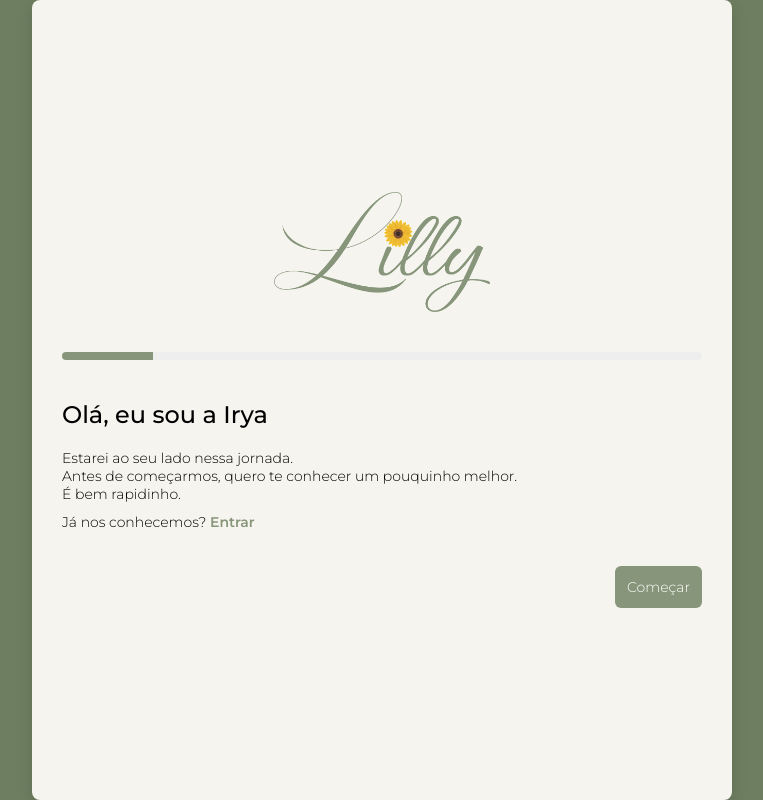
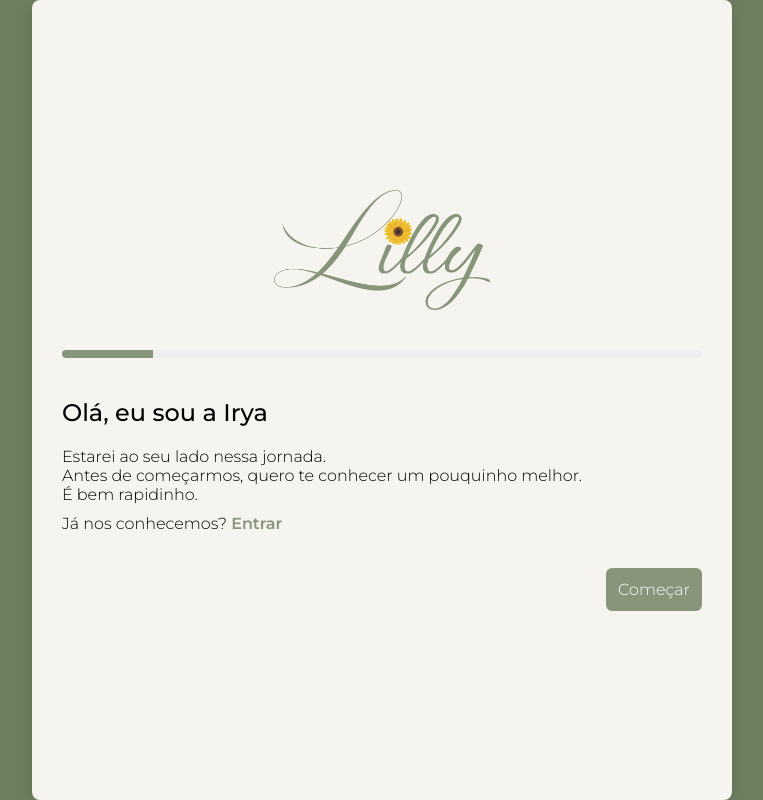
Before and after one commit to Power-Agentz/irya-web, a React (Vite) app: page /cadastro in a window 1280 px wide. Shown: the whole page, without its empty margins (258-1021 px from the left). Built offline with nearby package versions, Linux system fonts and the light colour scheme; no server answers.

Commit message:
fix: font-size alterado para no minimo 16px

```diff
--- a/package.json
+++ b/package.json
@@ -1,7 +1,7 @@
 {
   "name": "irya-web",
   "private": true,
-  "version": "0.0.4",
+  "version": "0.0.5",
   "type": "module",
   "scripts": {
     "dev": "vite",
--- a/src/components/BackButton/BackButton.css
+++ b/src/components/BackButton/BackButton.css
@@ -9,7 +9,7 @@
   align-items: center;
   color: var(--primary);
   gap: 6px;
-  font-size: 14px;
+  font-size: 16px;
   font-family: var(--font-headline);
 }
 .back-button > img {
--- a/src/components/Button/Button.css
+++ b/src/components/Button/Button.css
@@ -7,7 +7,7 @@
   border-radius: 6px;
   cursor: pointer;
   font-weight: 300;
-  font-size: 14px;
+  font-size: 16px;
   transition:
     background-color 0.3s ease,
     transform 0.1s ease;
@@ -22,7 +22,7 @@
   border-radius: 6px;
   cursor: pointer;
   font-weight: 300;
-  font-size: 14px;
+  font-size: 16px;
   transition:
     background-color 0.3s ease,
     transform 0.1s ease;
--- a/src/components/Header/Header.css
+++ b/src/components/Header/Header.css
@@ -59,7 +59,7 @@
   border: none;
   text-align: left;
   cursor: pointer;
-  font-size: 14px;
+  font-size: 16px;
 }
 
 .menu-dropdown button:hover {
--- a/src/pages/Cadastro/Cadastro.css
+++ b/src/pages/Cadastro/Cadastro.css
@@ -44,12 +44,12 @@
   font-weight: 300;
 }
 .slide-input-group > label {
-  font-size: 14px;
+  font-size: 16px;
 }
 .slide-input {
   width: 100%;
   height: 30px;
-  font-size: 14px;
+  font-size: 16px;
   font-family: var(--font-headline);
   margin-top: 10px;
   background-color: transparent;
@@ -81,7 +81,7 @@
   justify-content: center;
 }
 .register-info-text {
-  font-size: 14px;
+  font-size: 16px;
   font-weight: 300;
 }
 .register-info-text > h1 {
@@ -91,7 +91,7 @@
 }
 
 .register-info-text > p {
-  font-size: 14px;
+  font-size: 16px;
   font-weight: 300;
   margin: 10px 0;
 }
--- a/src/pages/Login/Login.css
+++ b/src/pages/Login/Login.css
@@ -51,7 +51,7 @@
 .login-input {
   width: 100%;
   height: 30px;
-  font-size: 14px;
+  font-size: 16px;
   font-family: var(--font-headline);
   margin-top: 10px;
   background-color: transparent;
```
